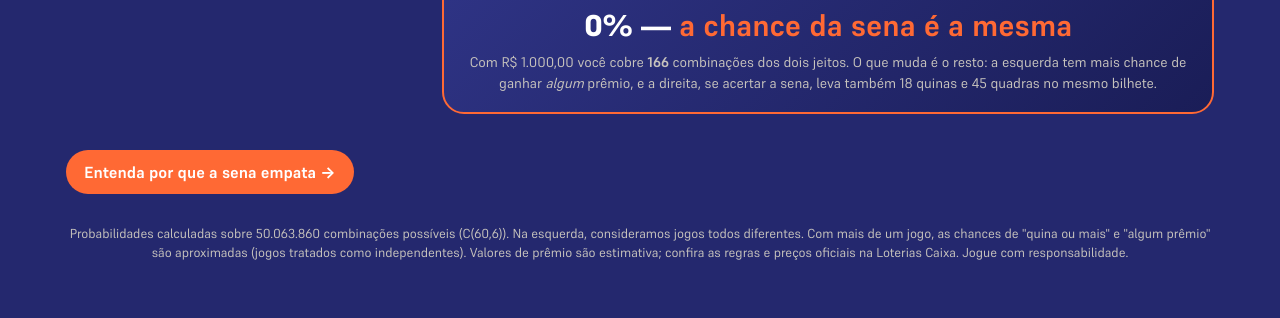
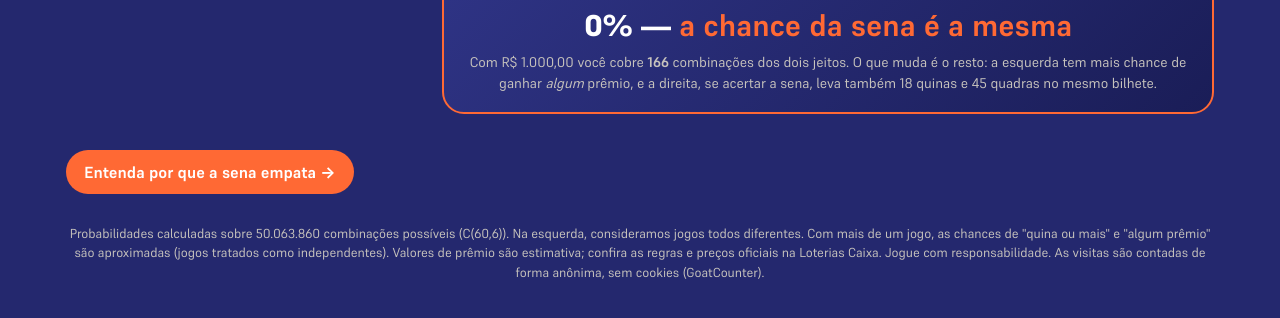
Before and after one commit to Kaique-fhs/loteria, a plain HTML site: page index.html in a window 1280 px wide. Shown: the part 782-1100 px from the top of the page. Drawn offline with Linux system fonts and the light colour scheme.

Commit message:
Contador de visitas anônimo (GoatCounter)
Co-Authored-By: Claude Opus 5.5 <noreply@anthropic.com>

```diff
--- a/index.html
+++ b/index.html
@@ -481,7 +481,7 @@
   </section>
   </div>
 
-  <p class="foot">Probabilidades calculadas sobre 50.063.860 combinações possíveis (C(60,6)). Na esquerda, consideramos jogos todos diferentes. Com mais de um jogo, as chances de "quina ou mais" e "algum prêmio" são aproximadas (jogos tratados como independentes). Valores de prêmio são estimativa; confira as regras e preços oficiais na Loterias Caixa. Jogue com responsabilidade.</p>
+  <p class="foot">Probabilidades calculadas sobre 50.063.860 combinações possíveis (C(60,6)). Na esquerda, consideramos jogos todos diferentes. Com mais de um jogo, as chances de "quina ou mais" e "algum prêmio" são aproximadas (jogos tratados como independentes). Valores de prêmio são estimativa; confira as regras e preços oficiais na Loterias Caixa. Jogue com responsabilidade. As visitas são contadas de forma anônima, sem cookies (GoatCounter).</p>
 </div>
 
 <script>
@@ -620,5 +620,6 @@ render();
 </script>
 <script src="dados/viradas.js"></script>
 <script src="escolher.js"></script>
+<script data-goatcounter="https://loteria-kaique.goatcounter.com/count" async src="//gc.zgo.at/count.js"></script>
 </body>
 </html>
```
